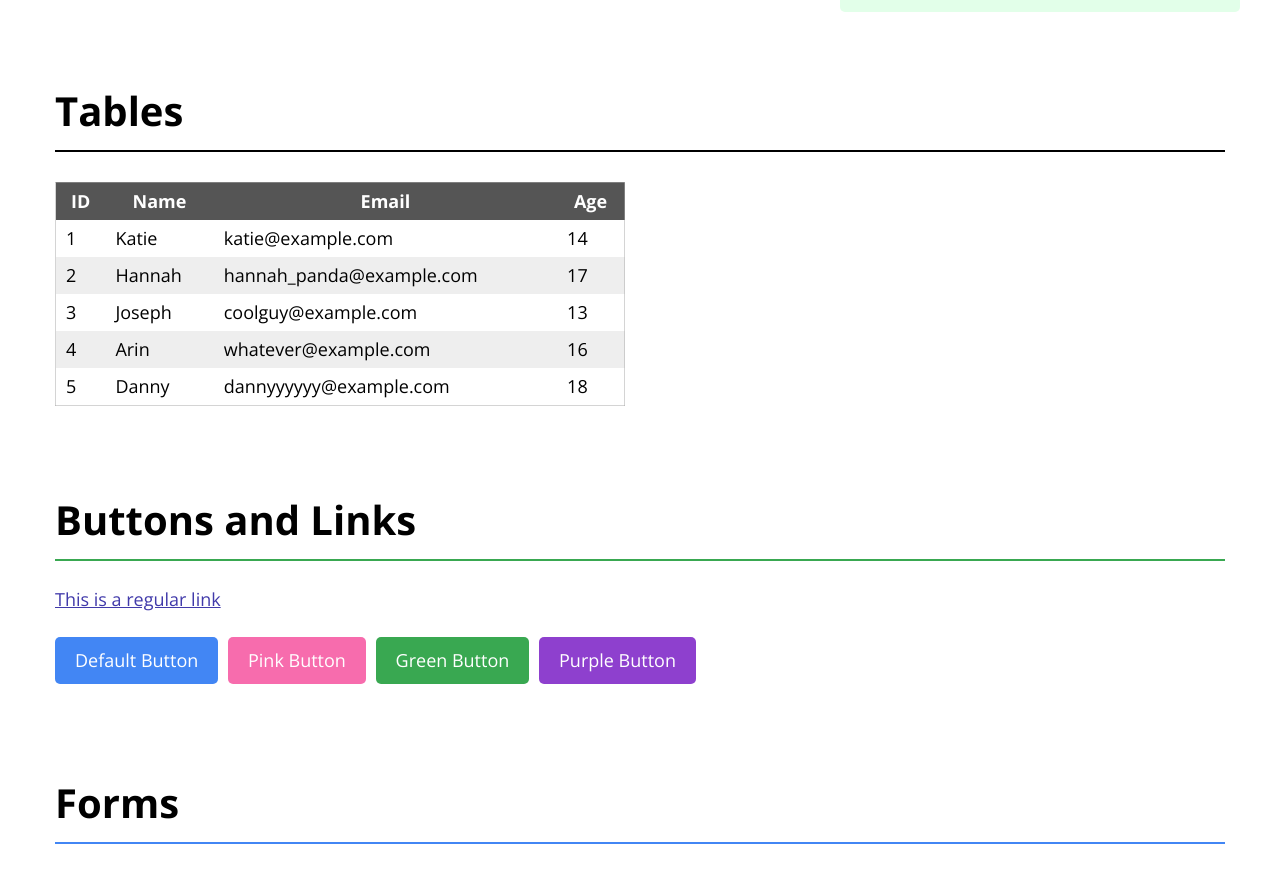
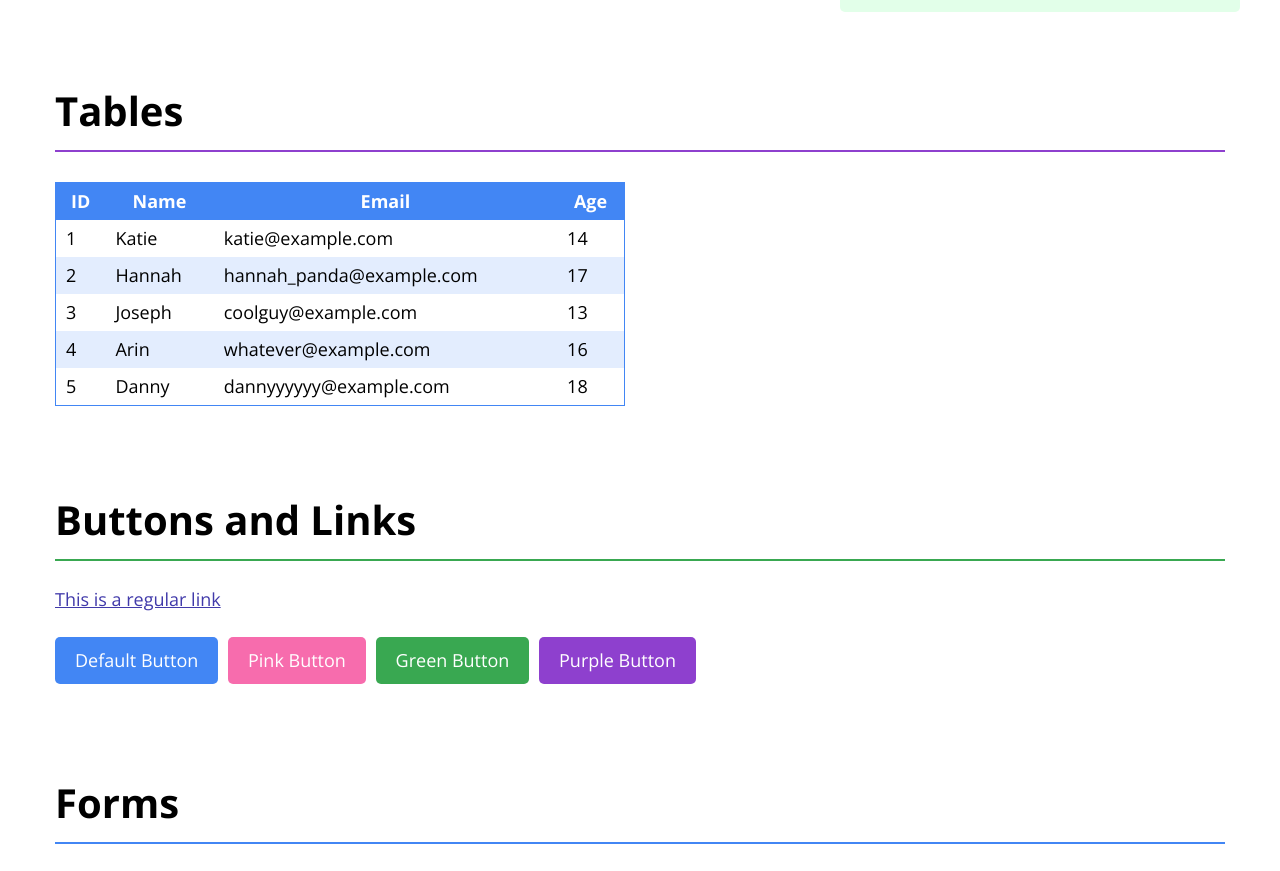
Before and after one commit to puzzalea/candy, a plain HTML site: page index.html in a window 1280 px wide. Shown: the part 3394-4265 px from the top of the page. Drawn offline with nearby package versions, Linux system fonts and the light colour scheme.

Commit message:
Alters color scheme of tables

```diff
--- a/index.html
+++ b/index.html
@@ -30,7 +30,7 @@
                     <li class="has-dropdown">
                         <a href="#">Components</a>
                         <ul>
-                            <li><a href="#">Tables</a></li>
+                            <li><a href="#tables">Tables</a></li>
                             <li><a href="#buttons-links">Buttons and Links</a></li>
                             <li><a href="#forms">Forms</a></li>
                             <li><a href="#accordions">Accordions</a></li>
@@ -187,7 +187,7 @@
             <div class="container">
                 <div class="full-width">
                     <div class="small-padding">
-                        <h2 class="underline small-bottom-padding">Tables</h2>
+                        <h2 class="purple-underline small-bottom-padding">Tables</h2>
                     </divs>
                 </div>
                 <div class="half">
--- a/scss/_global/_tables.scss
+++ b/scss/_global/_tables.scss
@@ -4,18 +4,17 @@
 
 table {
     width: 100%;
-    border: solid 1px $light-gray;
+    border: 1px solid $main-color;
     border-collapse: collapse;
-    border-color: rgba($medium-gray, 0.5);
 }
 
 thead {
-    background-color: $dark-gray;
+    background-color: $main-color;
     color: #fff;
 }
 
 tr:nth-child(even) {
-    background-color: rgba($medium-gray, 0.2);
+    background-color: rgba($main-color, 0.15);
 }
 
 th {
```
Also changed, not shown: dist/candy.css.
